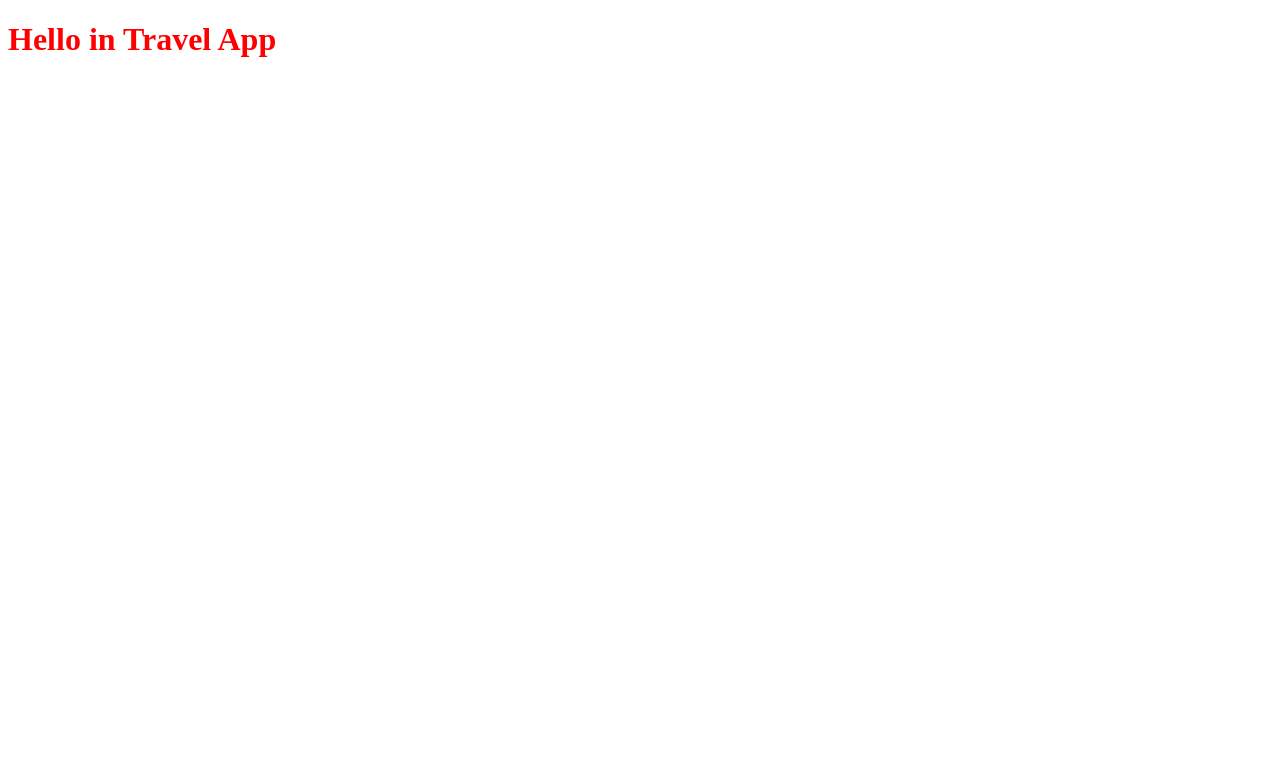
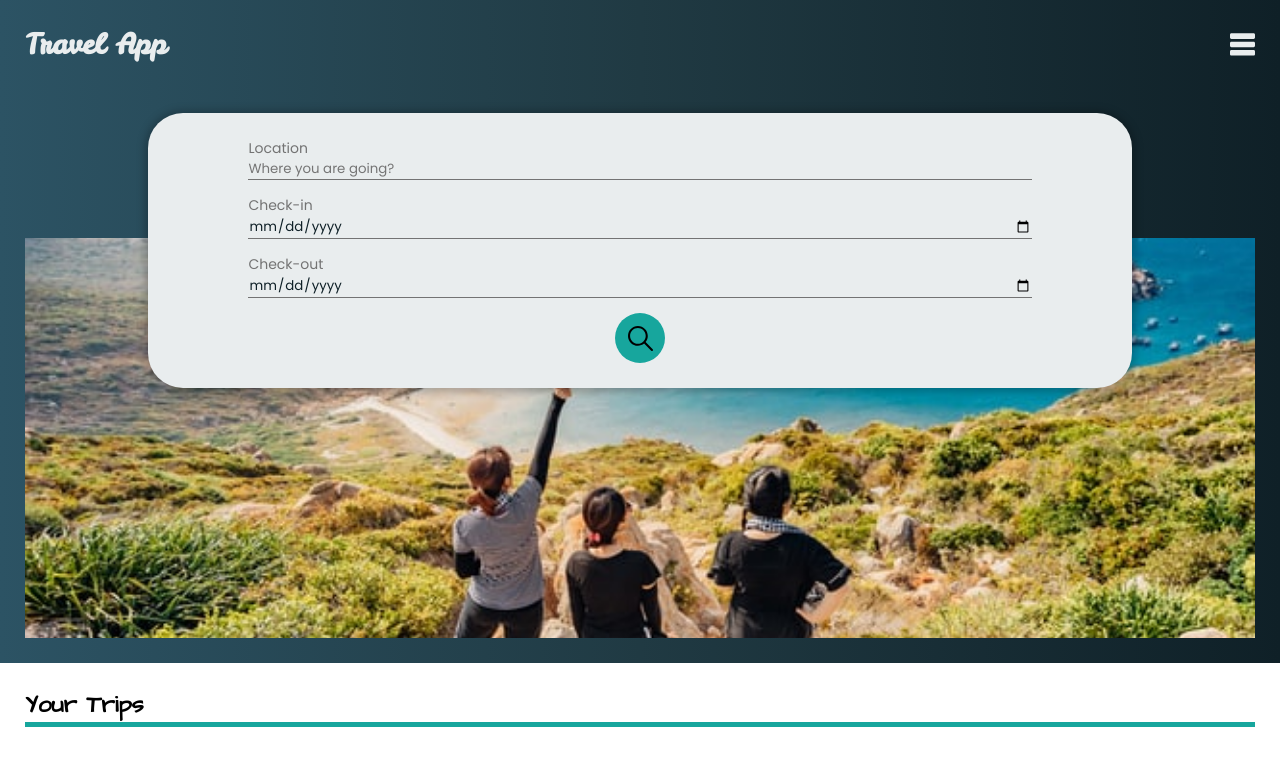
Before and after one commit to Pawel-Rugala/Travel-App, a website built with webpack: page src/client/views/index.html in a window 1280 px wide. Built offline with nearby package versions, Linux system fonts and the light colour scheme.

Commit message:
Style: HardCoded Header

```diff
--- a/src/client/index.js
+++ b/src/client/index.js
@@ -1 +1,17 @@
-import './styles/init.scss';
+import './styles/base.scss';
+import './styles/typography.scss';
+import './styles/elements.scss';
+
+import Icon from './imgs/menu.svg';
+import SearchIcon from './imgs/search.svg';
+
+// Add the image to our existing div.
+const myIcon1 = new Image();
+myIcon1.src = Icon;
+const elem1 = document.getElementById('icon');
+elem1.appendChild(myIcon1);
+
+const myIcon2 = new Image();
+myIcon2.src = SearchIcon;
+const elem2 = document.getElementById('search');
+elem2.appendChild(myIcon2);
--- /dev/null
+++ b/src/client/styles/base.scss
@@ -0,0 +1,15 @@
+* {
+  margin: 0;
+  padding: 0;
+  box-sizing: border-box;
+}
+
+html {
+  font-size: 62.5%;
+}
+
+body {
+  font-size: 1.6rem;
+  margin: 0;
+  padding: 0;
+}
--- /dev/null
+++ b/src/client/styles/colors.scss
@@ -0,0 +1,6 @@
+$gradient: linear-gradient(to right, #2c5364, #203a43, #0f2027);
+
+$green: #17a69d;
+$black: #0f2027;
+$white: #e9edee;
+$gray: #737373;
--- /dev/null
+++ b/src/client/styles/elements.scss
@@ -0,0 +1,82 @@
+@import './colors';
+
+.header {
+  padding: 2.5rem;
+  background: $gradient;
+  width: 100%;
+  box-sizing: border-box;
+  &__search {
+    background-color: $white;
+    border-radius: 3.5rem;
+    max-width: 80%;
+    margin: 5rem auto -15rem auto;
+    z-index: 1;
+    position: relative;
+    padding: 1rem 0.25rem;
+    box-shadow: 0px 1px 8px 3px rgba(0, 0, 0, 0.25);
+  }
+  &__submit {
+    height: 5rem;
+    width: 5rem;
+    border-radius: 50%;
+    border: none;
+    background-color: $green;
+    padding: 1.25rem;
+    display: block;
+    margin: 1.5rem auto;
+    color: $white;
+    &:hover {
+      height: 7rem;
+      width: 7rem;
+    }
+  }
+  &__searchPart {
+    margin: 1.5rem auto;
+    width: 80%;
+    border-bottom: 1px solid $gray;
+  }
+  &__img {
+    width: 100%;
+    height: 50vh;
+    background-image: url('../imgs/header-img-sm.jpg');
+    background-repeat: no-repeat;
+    background-size: cover;
+    background-position: center;
+    z-index: 0;
+    position: relative;
+  }
+}
+
+.section {
+  padding: 2.5rem;
+  &__header {
+    border-bottom: 0.5rem solid $green;
+  }
+}
+
+#icon {
+  color: $white;
+  width: 25px;
+  height: 25px;
+}
+
+nav {
+  display: flex;
+  justify-content: space-between;
+  align-items: center;
+}
+
+label {
+  display: block;
+  font-size: 1.4rem;
+  color: $gray;
+}
+
+input {
+  display: block;
+  width: 100%;
+  border: none;
+  color: $black;
+  background: none;
+  outline: none;
+}
--- a/src/client/styles/init.scss
+++ /dev/null
@@ -1,3 +0,0 @@
-h1 {
-  color: red;
-}
--- /dev/null
+++ b/src/client/styles/typography.scss
@@ -0,0 +1,34 @@
+@import url('https://fonts.googleapis.com/css2?family=Architects+Daughter&family=Leckerli+One&family=Poppins&display=swap');
+
+// Fonts family
+$font-title: 'Leckerli One', cursive;
+$font-headings: 'Architects Daughter', cursive;
+$font-others: 'Poppins', sans-serif;
+
+// Fonts Sizes
+$xl: 6.4rem;
+$lg: 4.8rem;
+$md: 2.8rem;
+$sm: 1.8rem;
+$xs: 1.6rem;
+
+@import './colors.scss';
+
+h1 {
+  font-family: $font-title;
+  color: $white;
+  font-size: $md;
+}
+
+h2,
+h3 {
+  font-family: $font-headings;
+}
+
+p,
+input,
+label,
+a,
+button {
+  font-family: $font-others;
+}
--- a/src/client/views/index.html
+++ b/src/client/views/index.html
@@ -7,6 +7,33 @@
     <title>Travel App</title>
   </head>
   <body>
-    <h1>Hello in Travel App</h1>
+    <header class="header">
+      <nav>
+        <h1>Travel App</h1>
+        <div id="icon"></div>
+      </nav>
+      <form class="header__search">
+        <div class="header__searchPart">
+          <label for="loc">Location</label>
+          <input type="text" name="loc" id="loc"
+            placeholder="Where you are going?">
+        </div>
+        <div class="header__searchPart">
+          <label for="checkin">Check-in</label>
+          <input type="date" name="checkin" id="checkin">
+        </div>
+        <div class="header__searchPart">
+          <label for="checkout">Check-out</label>
+          <input type="date" name="checkout" id="checkout">
+        </div>
+        <button id="search" class="header__submit" type="submit">
+        </button>
+      </form>
+      <div class="header__img">
+      </div>
+    </header>
+    <section class="section">
+      <h2 class="section__header">Your Trips</h2>
+    </section>
   </body>
 </html>
--- a/webpack.dev.js
+++ b/webpack.dev.js
@@ -24,6 +24,10 @@ module.exports = merge(common, {
           'sass-loader',
         ],
       },
+      {
+        test: /\.(png|svg|jpg|jpeg|gif)$/i,
+        type: 'asset/resource',
+      },
     ],
   },
   plugins: [
```
Also changed, not shown: src/client/styles/mediaQueries.scss (added, +21 -0 lines), src/client/imgs/header-img-lg.jpg (added), src/client/imgs/header-img-md.jpg (added), src/client/imgs/header-img-sm.jpg (added), src/client/imgs/menu.svg (added), src/client/imgs/search.svg (added).
